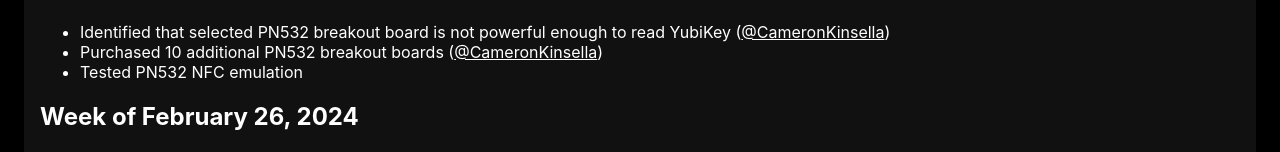
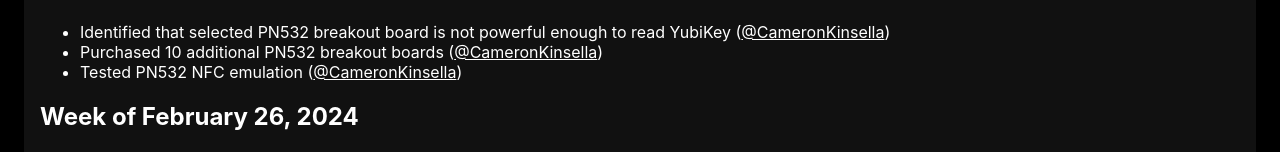
Before and after one commit to lynx-locks/lynx-locks.github.io, a Next.js app: page /buildLog in a window 1280 px wide. Shown: the part 8623-8775 px from the top of the page. Built offline with nearby package versions, Linux system fonts and the light colour scheme.

Commit message:
Update buildLog.mdx

```diff
--- a/src/components/screens/buildLog/buildLog.mdx
+++ b/src/components/screens/buildLog/buildLog.mdx
@@ -181,7 +181,7 @@
 
 - Identified that selected PN532 breakout board is not powerful enough to read YubiKey ([@CameronKinsella](https://github.com/cameronkinsella))
 - Purchased 10 additional PN532 breakout boards ([@CameronKinsella](https://github.com/cameronkinsella))
-- Tested PN532 NFC emulation
+- Tested PN532 NFC emulation ([@CameronKinsella](https://github.com/cameronkinsella))
 
 ## Week of February 26, 2024
 
```
